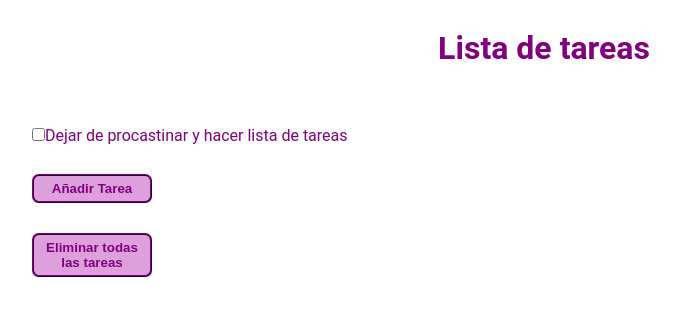
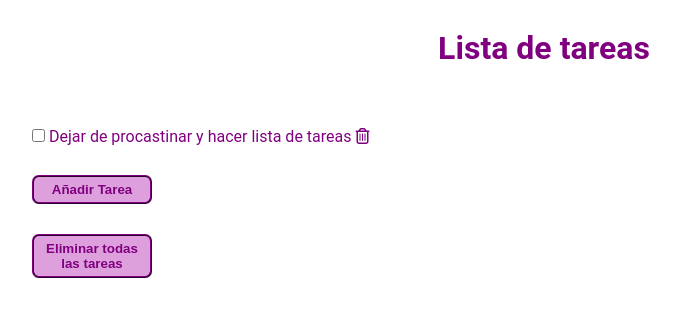
Before and after one commit to modehans/listado_tareas, a React (Create React App) app: page / in a window 1280 px wide. Shown: the top 316 px of the page, without its empty margins (96-776 px from the left). Built offline with nearby package versions, Linux system fonts and the light colour scheme.

Commit message:
Add icon delete task and function

```diff
--- a/public/index.html
+++ b/public/index.html
@@ -5,6 +5,8 @@
   <meta charset="utf-8" />
   <link rel="icon" href="%PUBLIC_URL%/favicon.ico" />
   <meta name="viewport" content="width=device-width, initial-scale=1" />
+  <script src="https://kit.fontawesome.com/230b0b22f9.js"
+    crossorigin="anonymous"></script>
   <title>Lista de Tareas</title>
 </head>
 
--- a/src/components/App.js
+++ b/src/components/App.js
@@ -42,7 +42,7 @@ function App() {
   const handleClickSaveNewTask = (ev) => {
     ev.preventDefault();
     const newTaskObj = { id: uuid(), task: newTask, completed: false };
-    if (tasks[0].id === 'initialTask') {
+    if (tasks[0].id === 'initialTask' || tasks === []) {
       setTasks([newTaskObj]);
     } else {
       setTasks([...tasks, newTaskObj]);
@@ -100,24 +100,40 @@ function App() {
   };
 
   const handleClick = (ev) => {
+    console.log(ev.currentTarget.id);
     const clickedTaskId = ev.currentTarget.id;
     const foundTask = tasks.find((eachTask) => eachTask.id === clickedTaskId);
     foundTask.completed = !foundTask.completed;
     setTasks([...tasks]);
   };
 
+  const handleDelete = (ev) => {
+    const deleteTask = ev.currentTarget.id.split(':');
+    const filterTasks = tasks.filter((task) => task.id !== deleteTask[1]);
+    setTasks([...filterTasks]);
+  };
+
   const renderTask = () => {
     return tasks.map((eachTask) => (
-      <li key={eachTask.id} id={`task-${eachTask.id}`}>
-        <p className={calculateTaskClass(eachTask)}>
+      <li
+        key={eachTask.id}
+        id={`task-${eachTask.id}`}
+        className={calculateTaskClass(eachTask)}
+      >
+        <p>
           <input
             type="checkbox"
             name={`task-${eachTask.id}`}
             id={eachTask.id}
             checked={eachTask.completed}
             onChange={handleClick}
-          />
-          {eachTask.task}
+          />{' '}
+          {eachTask.task}{' '}
+          <i
+            className="fa-regular fa-trash-can"
+            id={`delete:${eachTask.id}`}
+            onClick={handleDelete}
+          ></i>
         </p>
       </li>
     ));
```
